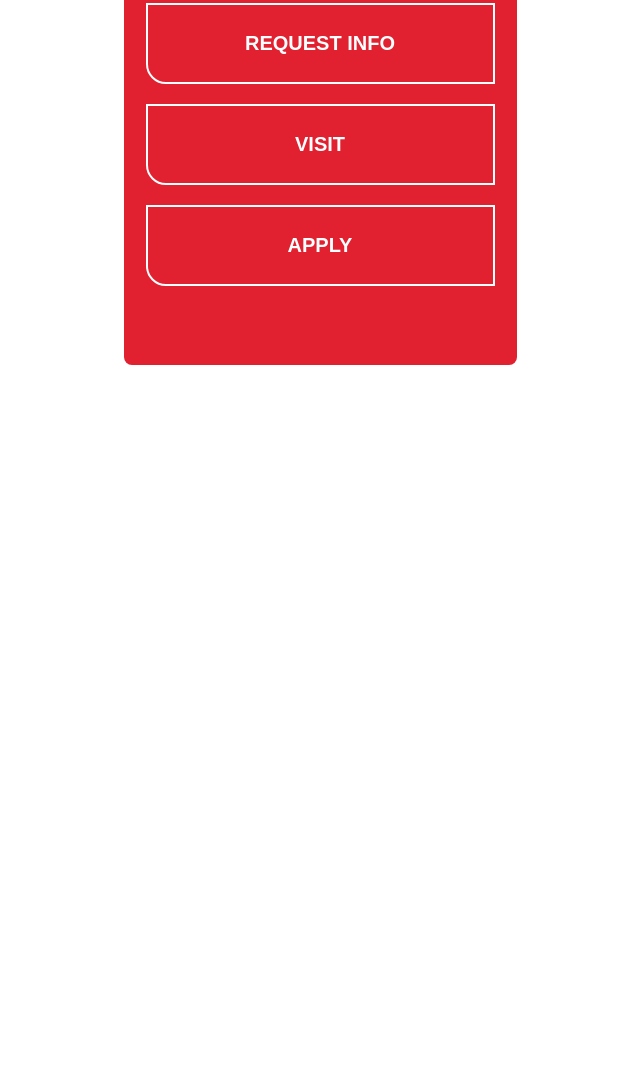
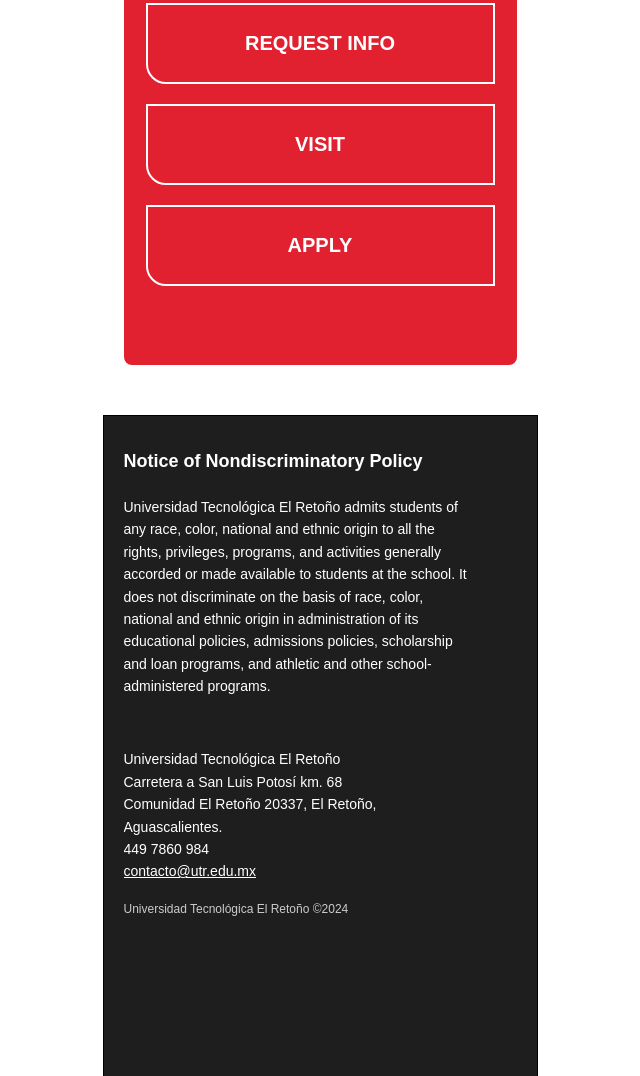
Before and after one commit to Technological-University-of-the-Bloom/Web-UTR, an Astro site: page / in a window 1280 px wide. Shown: the part 4304-5380 px from the top of the page, without its empty margins (320-960 px from the left). Before the commit the page ends 4669 px from the top, so only its background shows below. Built offline with nearby package versions, Linux system fonts and the light colour scheme; Astro itself is replaced by a stand-in of ours; a web font is replaced by a local one.

Commit message:
create another component
Create the end of the page called Polices

```diff
--- /dev/null
+++ b/src/components/Polices.astro
@@ -0,0 +1,66 @@
+---
+// No necesitas lógica en este caso, pero puedes agregarla si lo necesitas.
+---
+
+<html lang="es">
+  <head>
+    <meta charset="UTF-8">
+    <meta name="viewport" content="width=device-width, initial-scale=1.0">
+    <title>Notice of Nondiscriminatory Policy</title>
+    <style>
+      .container {
+        width: 393px;
+        height: 956px;
+        background-color: #1e1e1e;
+        padding: 20px;
+        color: white;
+        font-family: Arial, sans-serif;
+        margin: 0 auto;
+        border: 1px solid #000000;
+      }
+
+      .text-content {
+        width: 350px;
+        height: 400px;
+        overflow: hidden;
+      }
+
+      h2 {
+        font-size: 18px;
+        margin-bottom: 10px;
+      }
+
+      p {
+        font-size: 14px;
+        line-height: 1.6;
+      }
+
+      .footer {
+        margin-top: 20px;
+        font-size: 12px;
+        color: #ccc;
+      }
+    </style>
+  </head>
+  <body>
+    <div class="container">
+      <h2>Notice of Nondiscriminatory Policy</h2>
+      <div class="text-content">
+        <p>
+          Universidad Tecnológica El Retoño admits students of any race, color, national and ethnic origin to all the rights, privileges, programs, and activities generally accorded or made available to students at the school. It does not discriminate on the basis of race, color, national and ethnic origin in administration of its educational policies, admissions policies, scholarship and loan programs, and athletic and other school-administered programs.
+        </p>
+        <br>
+        <p>
+          Universidad Tecnológica El Retoño <br>
+          Carretera a San Luis Potosí km. 68 <br>
+          Comunidad El Retoño 20337, El Retoño, Aguascalientes. <br>
+          449 7860 984 <br>
+          <a href="mailto:contacto@utr.edu.mx" style="color: white;">contacto@utr.edu.mx</a>
+        </p>
+      </div>
+      <div class="footer">
+        Universidad Tecnológica El Retoño ©2024
+      </div>
+    </div>
+  </body>
+</html>
--- a/src/layouts/Mobile/Home.astro
+++ b/src/layouts/Mobile/Home.astro
@@ -8,6 +8,7 @@
 import UnivesityData from '../../components/Univesity_Data.astro';
 import Information from '../../components/Information.astro';
 import News from '../../components/News.astro';
+import Polices from '../../components/Polices.astro';
 
 
 interface Props {
@@ -49,6 +50,7 @@
 			  <News date="27/09/2020" mainContent="UTR webside start to devoloper"/>
 			  <a>See all news<a/>
 			  <Information/>
+			  <Polices/>
 			</main>
 	</body>
 </html>
```
